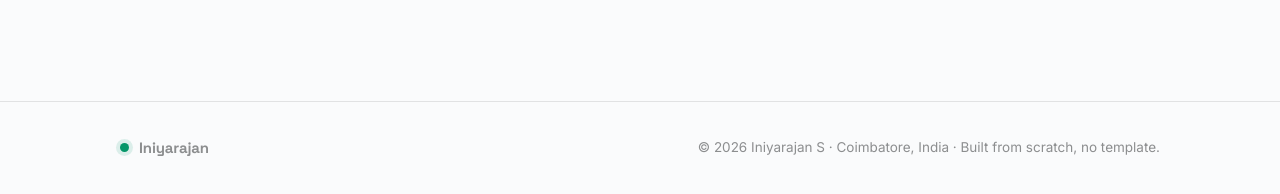
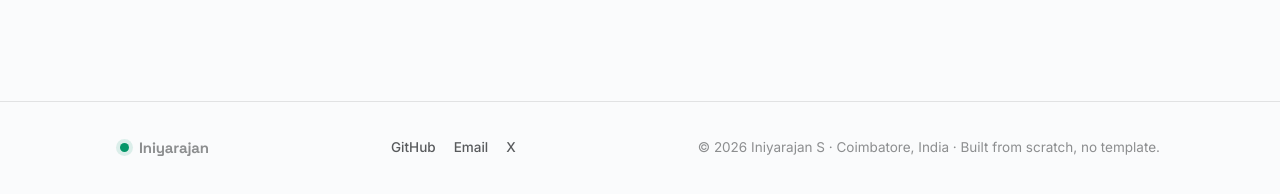
Before and after one commit to Iniyarajan/iniyarajan-site, a plain HTML site: page index.html in a window 1280 px wide. Shown: the part 3449-3643 px from the top of the page. Drawn offline with Linux system fonts and the light colour scheme.

Commit message:
Add footer links (GitHub, Email, X)

```diff
--- a/index.html
+++ b/index.html
@@ -172,6 +172,9 @@
   footer .wrap{display:flex;justify-content:space-between;gap:16px;flex-wrap:wrap;
     color:var(--fg3);font-size:13.5px;align-items:center}
   footer .brand{font-size:15px}
+  footer .flinks{display:flex;gap:18px;flex-wrap:wrap}
+  footer .flinks a{color:var(--fg2);font-weight:500}
+  footer .flinks a:hover{color:var(--accent)}
 
   .reveal{opacity:1}
   .js .reveal{opacity:0;translate:0 18px;transition:opacity .6s ease, translate .6s ease}
@@ -346,6 +349,11 @@
 
 <footer><div class="wrap">
   <span class="brand"><span class="dot"></span>Iniyarajan</span>
+  <span class="flinks">
+    <a href="https://github.com/Iniyarajan" target="_blank" rel="noopener">GitHub</a>
+    <a href="mailto:iniyarajan86@gmail.com">Email</a>
+    <a href="https://x.com/iniyaniOS" target="_blank" rel="noopener">X</a>
+  </span>
   <span>© <span id="yr"></span> Iniyarajan S · Coimbatore, India · Built from scratch, no template.</span>
 </div></footer>
 
```
